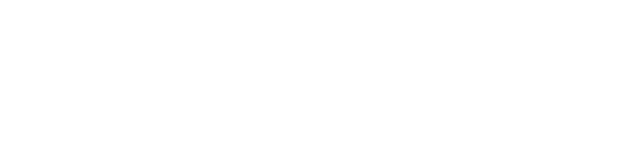
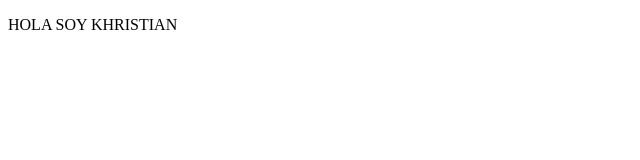
Before and after one commit to WillmanFrancia/sistema-de-registro, a plain HTML site: page index.html in a window 1280 px wide. Shown: the whole page, without its empty margins (0-640 px from the left). Drawn offline with Linux system fonts and the light colour scheme.

Commit message:
Actualizacion de index

```diff
--- a/index.html
+++ b/index.html
@@ -6,6 +6,6 @@
     <title>Sistema de Registro de Juegos</title>
 </head>
 <body>
-
+    <p>HOLA SOY KHRISTIAN</p>
 </body>
 </html>
```
